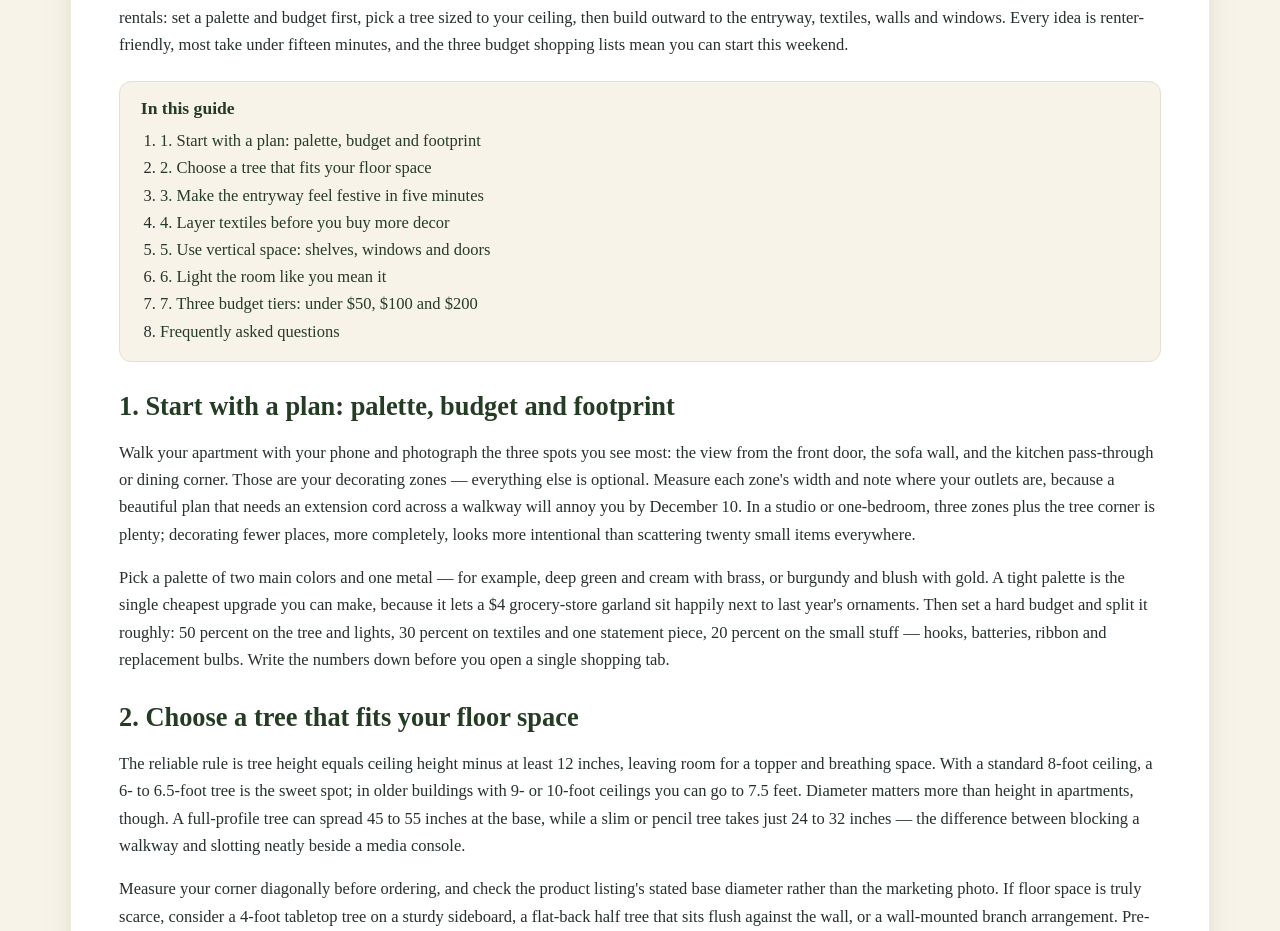
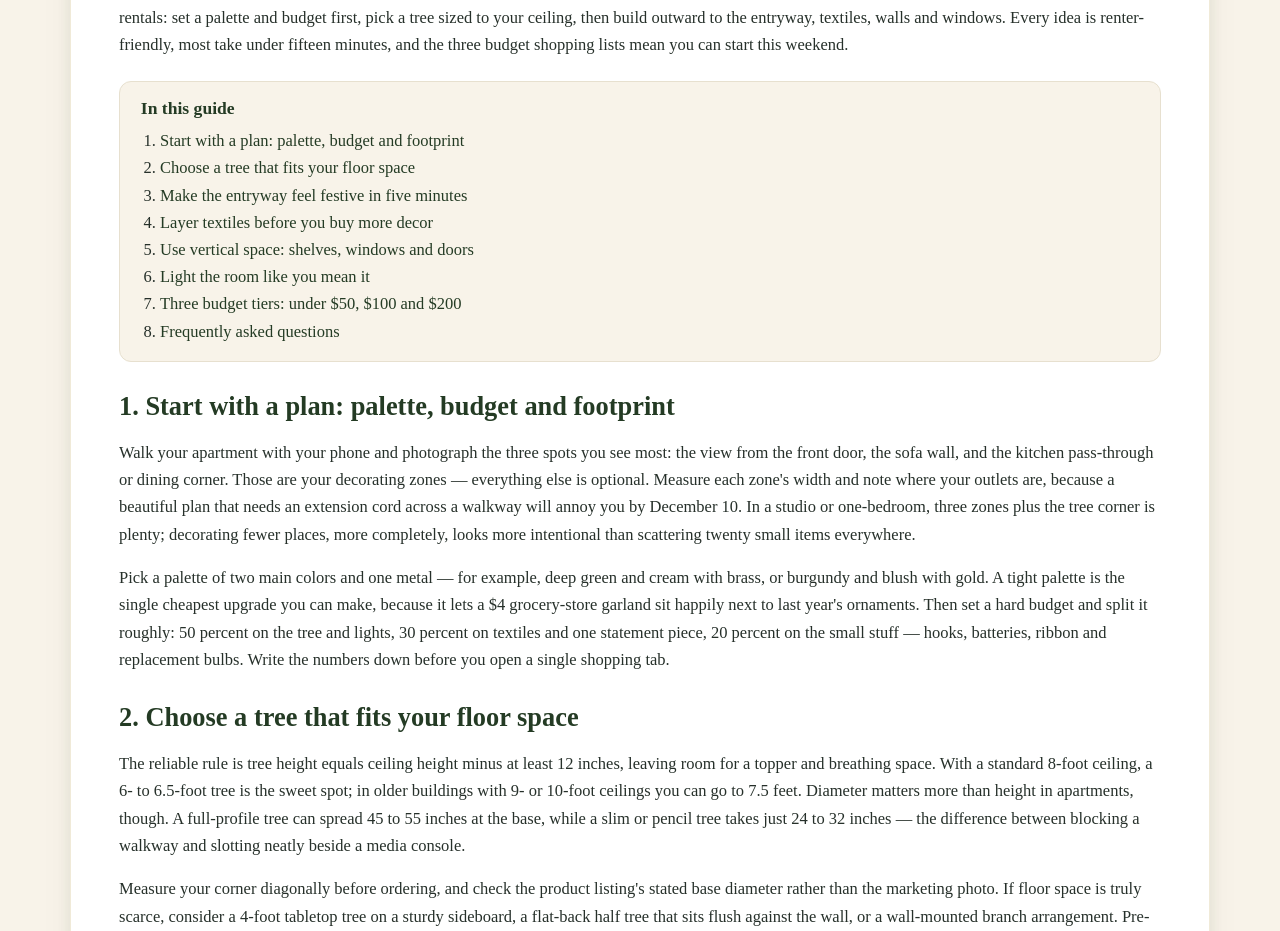
Before and after one commit to uzairbinzahidcuvas/seasonora, a Next.js app: page /post/christmas-apartment-decor-ideas in a window 1280 px wide. Shown: the part 1280-2211 px from the top of the page. Built offline with nearby package versions, Linux system fonts and the light colour scheme; a web font is replaced by a local one.

Commit message:
Fix: remove double numbering in article table of contents

```diff
--- a/app/post/[slug]/page.tsx
+++ b/app/post/[slug]/page.tsx
@@ -62,7 +62,7 @@ export default async function ArticlePage({ params }: { params: Promise<{ slug:
 
         <nav className="toc" aria-label="Table of contents">
           <h2>In this guide</h2>
-          <ol>{post.sections.map((s, si) => <li key={s.heading}><a href={`#${anchor(s.heading)}`}>{si + 1}. {s.heading}</a></li>)}
+          <ol>{post.sections.map((s) => <li key={s.heading}><a href={`#${anchor(s.heading)}`}>{s.heading}</a></li>)}
             <li><a href="#faq">Frequently asked questions</a></li></ol>
         </nav>
 
```
